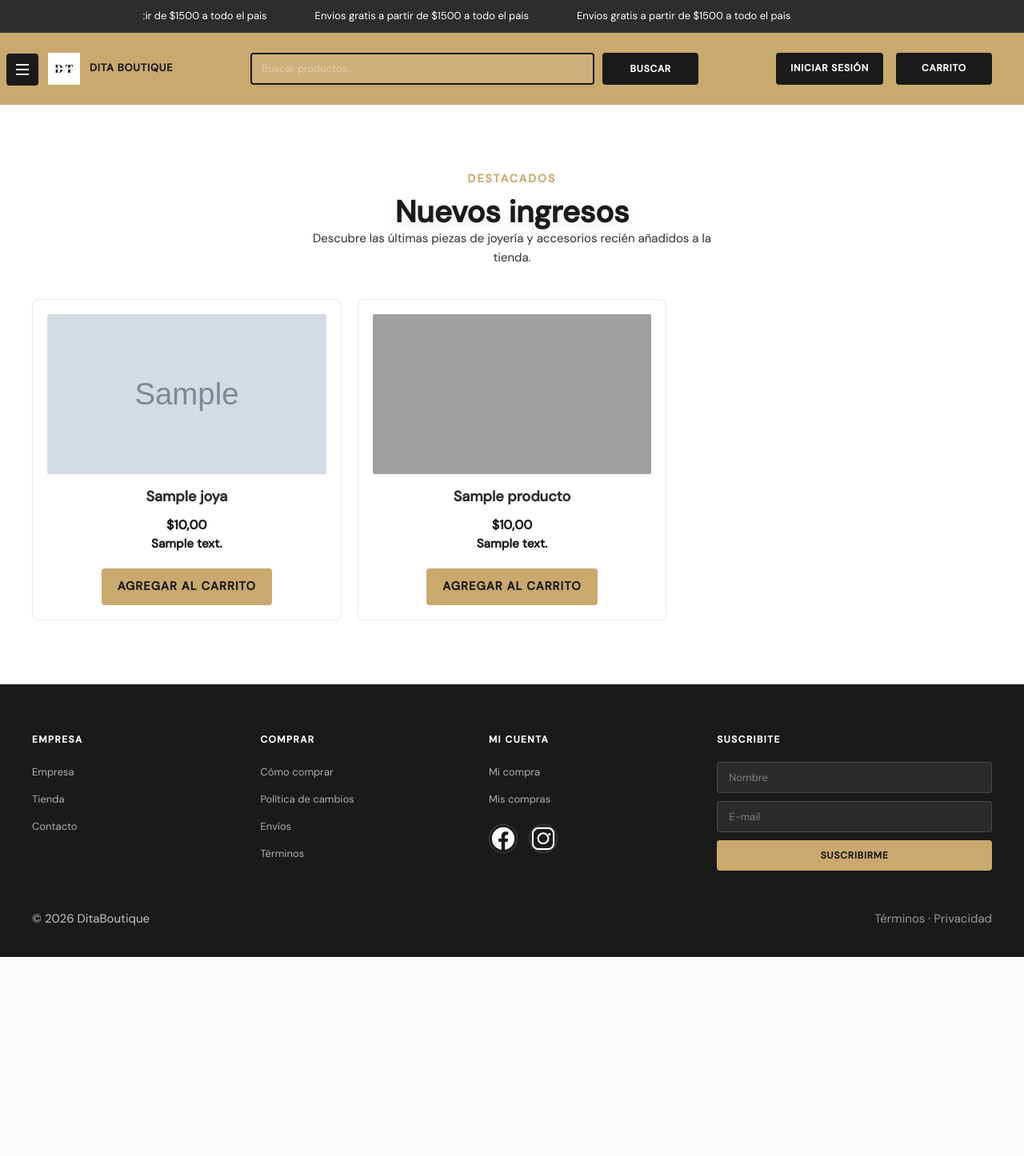
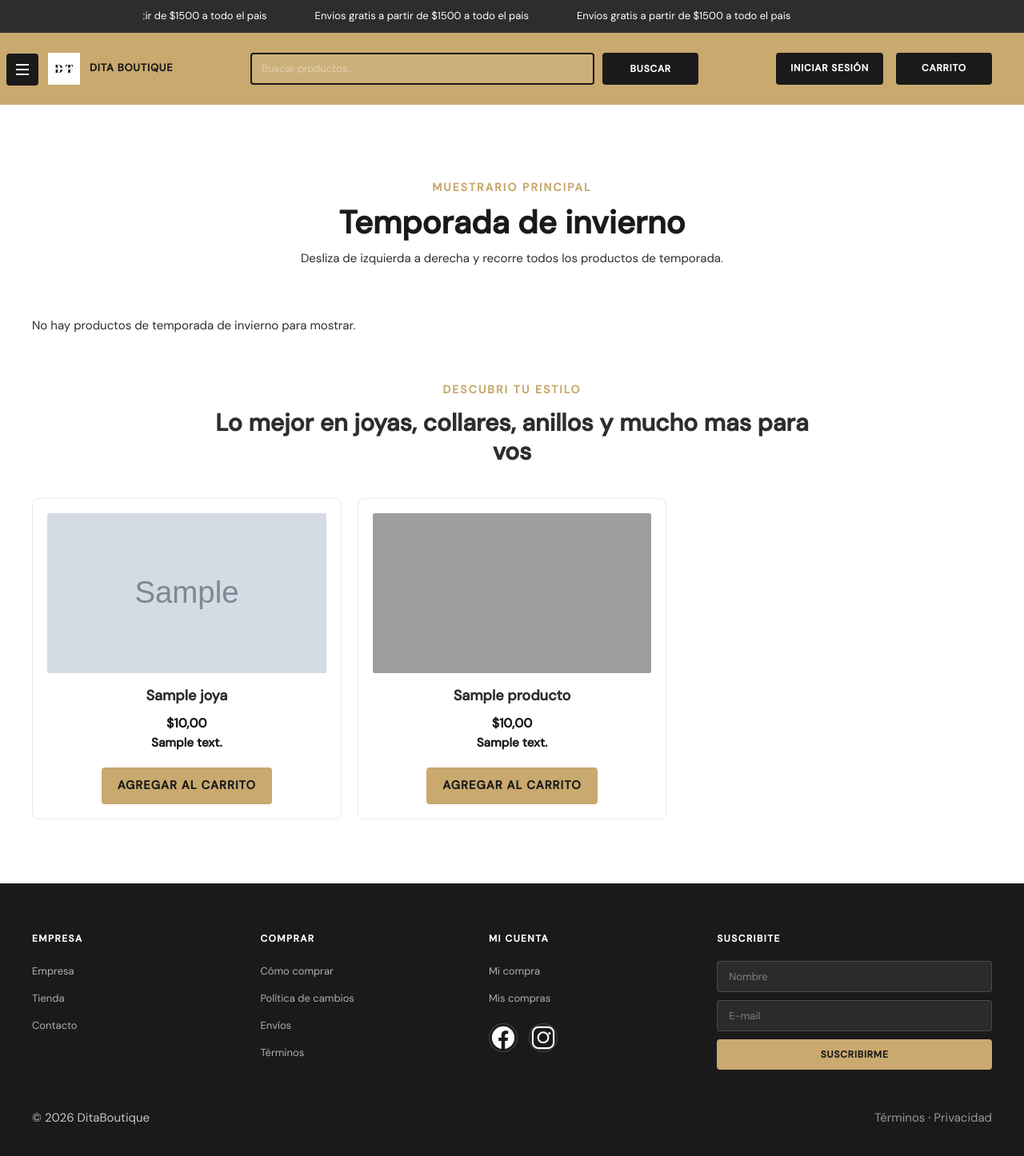
Before and after one commit to diegojUY/DitaBoutique, a Django app: page / in a window 1280 px wide. Shown: the whole page at 80% size. Before the commit the page ends 1197 px from the top, so only its background shows below. Run offline with Django 5.2, Linux system fonts and the light colour scheme; tables that the repository leaves empty hold one stand-in row (values such as "Sample post"); grey boxes marked "Sample" are stand-in pictures; grey boxes are pictures that could not be loaded.

Commit message:
Agregar muestrario principal de invierno en portada

```diff
--- a/static/css/base.css
+++ b/static/css/base.css
@@ -1060,6 +1060,121 @@ body {
     padding-top: 80px;
   }
 
+  .home-gallery--secondary {
+    padding-top: 56px;
+  }
+
+  .winter-showcase {
+    padding-top: 80px;
+  }
+
+  .winter-showcase__header {
+    display: flex;
+    flex-direction: column;
+    align-items: center;
+    text-align: center;
+    margin-bottom: 28px;
+  }
+
+  .winter-showcase__header .eyebrow {
+    display: inline-block;
+    margin-bottom: 12px;
+    color: var(--color-accent);
+    font-weight: 700;
+    text-transform: uppercase;
+    letter-spacing: .15em;
+    font-size: 14px;
+  }
+
+  .winter-showcase__header h1 {
+    margin: 0;
+    font-size: 40px;
+    line-height: 1.05;
+    color: var(--color-black);
+  }
+
+  .winter-showcase__header p {
+    margin-top: 12px;
+    max-width: 640px;
+    color: var(--color-dark);
+  }
+
+  .winter-carousel {
+    display: grid;
+    grid-auto-flow: column;
+    grid-auto-columns: minmax(270px, 320px);
+    gap: 18px;
+    overflow-x: auto;
+    overscroll-behavior-x: contain;
+    scroll-snap-type: x mandatory;
+    padding: 8px 2px 16px;
+    margin-bottom: 8px;
+  }
+
+  .winter-carousel::-webkit-scrollbar {
+    height: 8px;
+  }
+
+  .winter-carousel::-webkit-scrollbar-thumb {
+    background: rgba(0, 0, 0, 0.22);
+    border-radius: 999px;
+  }
+
+  .winter-card {
+    scroll-snap-align: start;
+    border: 1px solid rgba(0,0,0,0.08);
+    border-radius: var(--radius-md);
+    background: var(--color-white);
+    overflow: hidden;
+    box-shadow: 0 12px 28px rgba(0,0,0,0.06);
+  }
+
+  .winter-card__media img,
+  .winter-card__placeholder {
+    width: 100%;
+    height: 245px;
+    object-fit: cover;
+    display: block;
+  }
+
+  .winter-card__placeholder {
+    display: grid;
+    place-items: center;
+    color: var(--color-gray);
+    background: rgba(0,0,0,0.03);
+  }
+
+  .winter-card__body {
+    display: grid;
+    gap: 10px;
+    padding: 14px;
+  }
+
+  .winter-card__body h3 {
+    margin: 0;
+    font-size: 18px;
+  }
+
+  .winter-card__price {
+    margin: 0;
+    color: #d4af37;
+    font-weight: 800;
+  }
+
+  .winter-card__desc {
+    margin: 0;
+    color: var(--color-gray);
+    line-height: 1.5;
+    min-height: 42px;
+  }
+
+  .gallery-subtitle {
+    margin: 0;
+    font-size: 30px;
+    line-height: 1.2;
+    max-width: 760px;
+  }
+
   .gallery-header {
     display: flex;
     flex-direction: column;
@@ -1915,6 +2030,10 @@ ul  { list-style: none; }
   /* Gallery header */
   .gallery-header h1 { font-size: 28px; }
   .home-gallery { padding-top: 48px; }
+  .home-gallery--secondary { padding-top: 40px; }
+  .winter-showcase { padding-top: 48px; }
+  .winter-showcase__header h1 { font-size: 32px; }
+  .gallery-subtitle { font-size: 24px; }
 }
 
 /* ===== MOBILE (max-width: 600px) ===== */
@@ -2010,6 +2129,18 @@ ul  { list-style: none; }
   .gallery-item img { height: 200px; }
   .gallery-header h1 { font-size: 24px; }
   .home-gallery { padding-top: 36px; }
+  .home-gallery--secondary { padding-top: 28px; }
+  .winter-showcase { padding-top: 36px; }
+  .winter-showcase__header h1 { font-size: 28px; }
+  .winter-carousel {
+    grid-auto-columns: minmax(232px, 84vw);
+    gap: 14px;
+  }
+  .winter-card__media img,
+  .winter-card__placeholder {
+    height: 210px;
+  }
+  .gallery-subtitle { font-size: 20px; }
 
   /* Joyería: 1 column */
   .joyeria-grid {
--- a/templates/index.html
+++ b/templates/index.html
@@ -5,13 +5,74 @@
 
 
 {% block content %}
-<section class="home-gallery">
+<section class="winter-showcase">
+  <div class="container">
+    <div class="winter-showcase__header">
+      <div>
+        <p class="eyebrow">Muestrario principal</p>
+        <h1>Temporada de invierno</h1>
+        <p>Desliza de izquierda a derecha y recorre todos los productos de temporada.</p>
+      </div>
+    </div>
+
+    <div class="winter-carousel" aria-label="Muestrario principal de temporada de invierno">
+      {% for product in winter_products %}
+      <article class="winter-card">
+        <div class="winter-card__media">
+          {% if product.portada %}
+          <img src="{{ product.portada.url }}" alt="{{ product.nombre }}">
+          {% else %}
+          <div class="winter-card__placeholder">Sin imagen</div>
+          {% endif %}
+        </div>
+        <div class="winter-card__body">
+          <h3>{{ product.nombre }}</h3>
+          <p class="winter-card__price">${{ product.precio }}</p>
+          {% if product.descripcion %}
+          <p class="winter-card__desc">{{ product.descripcion }}</p>
+          {% endif %}
+          <a href="/carrito/agregar/producto/{{ product.id }}/?next={{ request.get_full_path|urlencode }}" class="card-joya__button">
+            Agregar al carrito
+          </a>
+        </div>
+      </article>
+      {% endfor %}
+
+      {% for joya in winter_joyas %}
+      <article class="winter-card">
+        <div class="winter-card__media">
+          {% if joya.imagen %}
+          <img src="{{ joya.imagen.url }}" alt="{{ joya.nombre }}">
+          {% else %}
+          <div class="winter-card__placeholder">Sin imagen</div>
+          {% endif %}
+        </div>
+        <div class="winter-card__body">
+          <h3>{{ joya.nombre }}</h3>
+          <p class="winter-card__price">${{ joya.precio }}</p>
+          {% if joya.descripcion %}
+          <p class="winter-card__desc">{{ joya.descripcion }}</p>
+          {% endif %}
+          <a href="/carrito/agregar/joya/{{ joya.id }}/?next={{ request.get_full_path|urlencode }}" class="card-joya__button">
+            Agregar al carrito
+          </a>
+        </div>
+      </article>
+      {% endfor %}
+    </div>
+
+    {% if not winter_products and not winter_joyas %}
+    <div class="joyeria-empty">No hay productos de temporada de invierno para mostrar.</div>
+    {% endif %}
+  </div>
+</section>
+
+<section class="home-gallery home-gallery--secondary">
   <div class="container">
     <div class="gallery-header">
       <div>
-        <p class="eyebrow">Destacados</p>
-        <h1>Nuevos ingresos</h1>
-        <p>Descubre las últimas piezas de joyería y accesorios recién añadidos a la tienda.</p>
+        <p class="eyebrow">Descubri tu estilo</p>
+        <h2 class="gallery-subtitle">Lo mejor en joyas, collares, anillos y mucho mas para vos</h2>
       </div>
     </div>
 
--- a/tienda/views.py
+++ b/tienda/views.py
@@ -92,10 +92,14 @@ PAYMENT_METHODS = {
 def inicio(request):
     products = list(Producto.objects.all())
     joyas = list(Joya.objects.all())
+    winter_products = list(Producto.objects.filter(categoria='temporada_invierno'))
+    winter_joyas = list(Joya.objects.filter(categoria='temporada_invierno'))
 
     return render(request, 'index.html', {
         'products': products,
         'joyas': joyas,
+        'winter_products': winter_products,
+        'winter_joyas': winter_joyas,
     })
 
 
```
